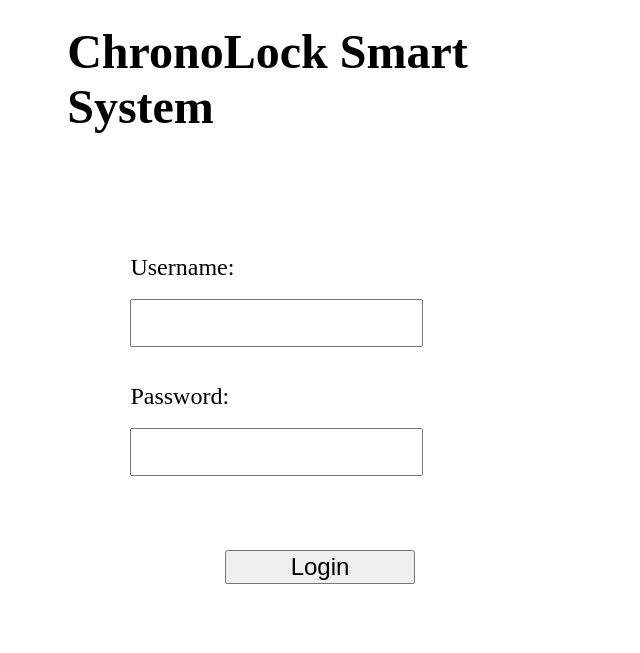
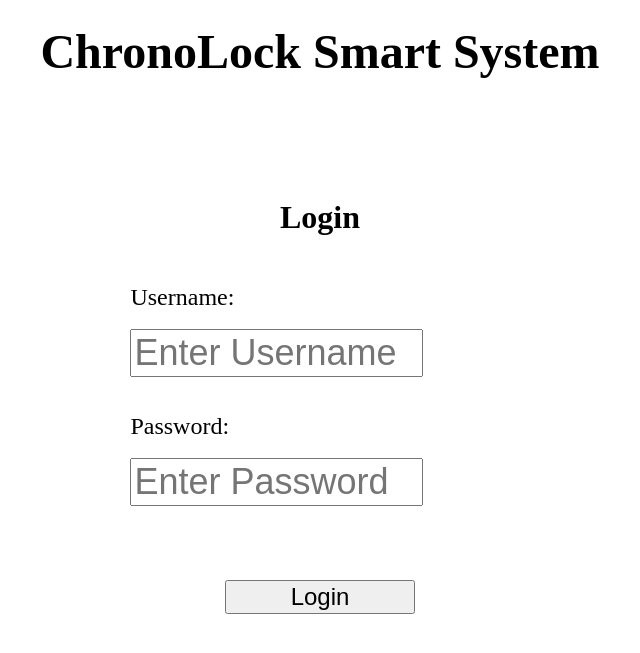
Before and after one commit to Jarrell-StOmer/ChronolockSystem, a Flask app: page / in a window 1280 px wide. Shown: the top 653 px of the page, without its empty margins (320-960 px from the left). Run offline with Flask 3, Linux system fonts and the light colour scheme.

Commit message:
Editting files to match wireframe

```diff
--- a/Website/templates/Login.html
+++ b/Website/templates/Login.html
@@ -6,18 +6,17 @@
     <title>ChronoLock</title>
 
     <style>
-        h1{
-            margin: 0 auto;
-            width: 40%;
-            font-size:3em;
+        h1 {
+            font-size: 3em;
             margin-top: 0.5em;
             margin-bottom: 2.5em;
+            text-align: center; /* Center the heading */
         }
 
-        h2{
-            margin: 0 auto;
-            width: 25%;
-            font-size:2em
+        h2 {
+            font-size: 2em;
+            margin-bottom: 1em;
+            text-align: center; /* Center the heading */
         }
 
         p{
@@ -59,10 +58,12 @@
 <body>
     <h1>ChronoLock Smart System</h1>
 
+    <h2>Login</h2>
+
     <form action="/" method="POST">
         <p>
-            Username: <input type="text" id="username" name="username" required>
-            Password: <input type="password" id="password" name="password" required>
+            Username: <input type="text" id="username" name="username" placeholder="Enter Username" required>
+            Password: <input type="password" id="password" name="password" placeholder="Enter Password" required>
         </p>
         <button type="submit">Login</button>
     </form>
--- a/Website/templates/Report.html
+++ b/Website/templates/Report.html
@@ -53,7 +53,7 @@
     </style>
 </head>
 <body>
-    <h1>Report</h1>
+    <h1>Administrator | Report</h1>
 
     <!-- Search Form
     <form class="search-form" action="{{ url_for('views.report') }}" method="POST">
```
Also changed, not shown: Website/templates/Adminmanageusers.html (+10 -4 lines).
